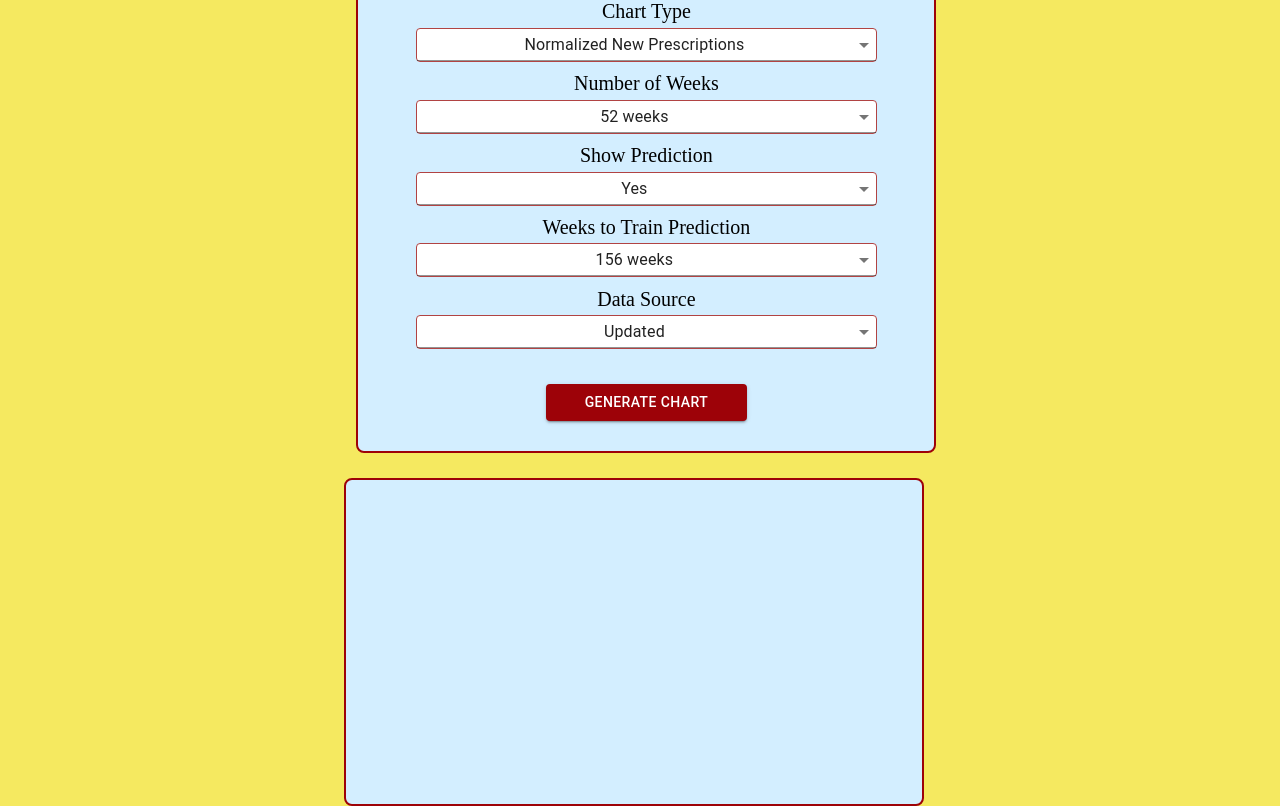
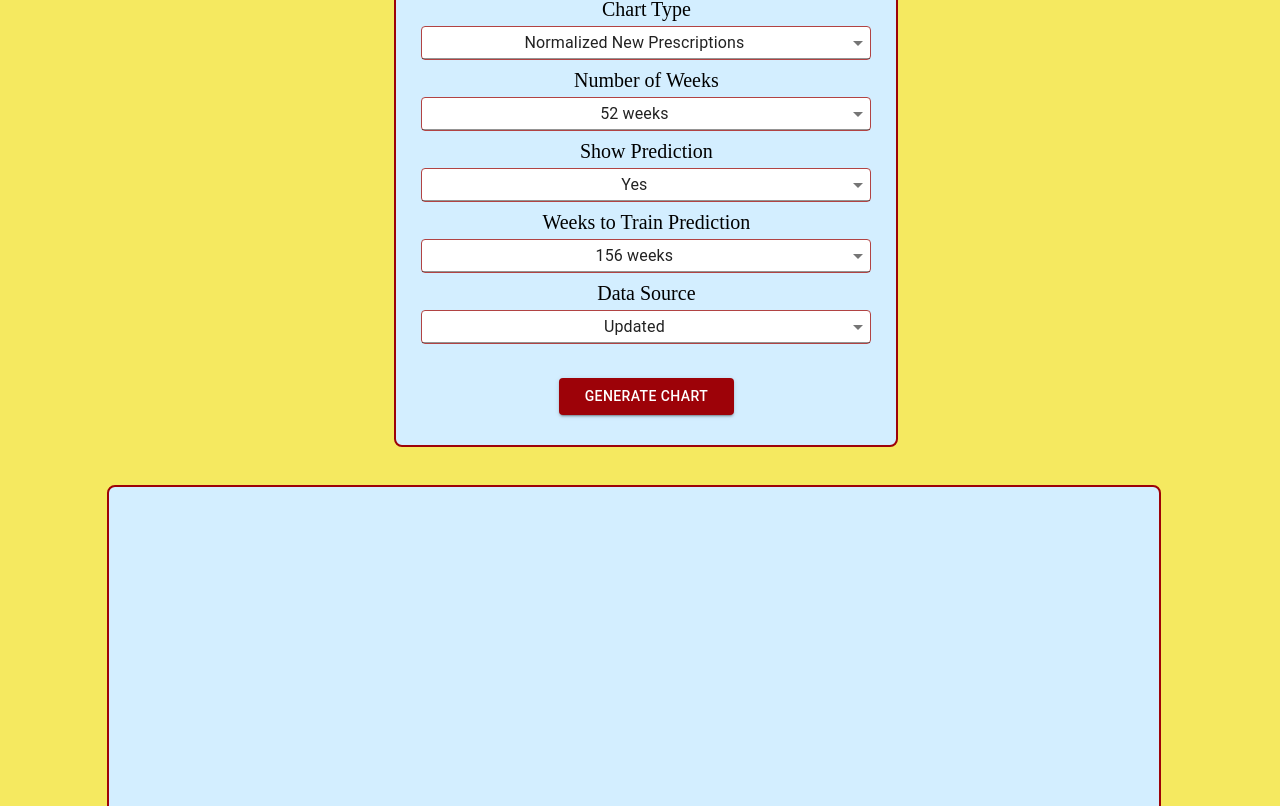
Before and after one commit to NAVG2000/RxTracker-Frontend, a React app in the folder app/: page / in a window 1280 px wide. Shown: the part 234-1040 px from the top of the page. Built offline with nearby package versions, Linux system fonts and the light colour scheme.

Commit message:
change margin

```diff
--- a/app/src/chart.tsx
+++ b/app/src/chart.tsx
@@ -9,11 +9,13 @@ const styles = {
     chartContainer: {
         marginLeft: '2%',
         marginRight: '3%',
+        marginBottom: '5%',
         display: 'flex',
         flexDirection: 'column' as const,
         justifyContent: 'center',
         alignItems: 'center',
-        width: '45%',
+        flexBasis: '95%',
+        maxWidth: '1050px',
         backgroundColor: 'rgb(211, 238, 255)',
         border: "2px solid rgb(157, 2, 8)",
         borderRadius: "8px",
--- a/app/src/chartForm.tsx
+++ b/app/src/chartForm.tsx
@@ -11,13 +11,13 @@ const styles = {
     chartFormContainer: {
         marginLeft: '3%',
         marginRight: '2%',
-        marginBottom: '2%',
+        marginBottom: '3%',
         display: 'flex',
         flexDirection: 'column' as const,
         justifyContent: 'center',
         alignItems: 'center',
-        width: '45%',
-        maxWidth: '600px',
+        flexBasis: '95%',
+        maxWidth: '500px',
         backgroundColor: 'rgb(211, 238, 255)',
         border: "2px solid rgb(157, 2, 8)",
         borderRadius: "8px",
@@ -57,7 +57,6 @@ const ChartFormComponent = props => {
     }
 
     function handleSubmit() {
-        console.log(Number(props.chartWidth), Number(props.chartHeight))
         props.dispatch(createChartThunk(
             {
                 "drug": props.drugName,
--- a/app/src/formSelectorComponent.tsx
+++ b/app/src/formSelectorComponent.tsx
@@ -5,7 +5,7 @@ import { createStyles, makeStyles, Theme } from '@material-ui/core/styles';
 
 const styles = {
     formSelector: {
-        width: "80%",
+        width: "90%",
         display: 'flex',
         flexDirection: 'column' as const,
         justifyContent: 'center',
```
